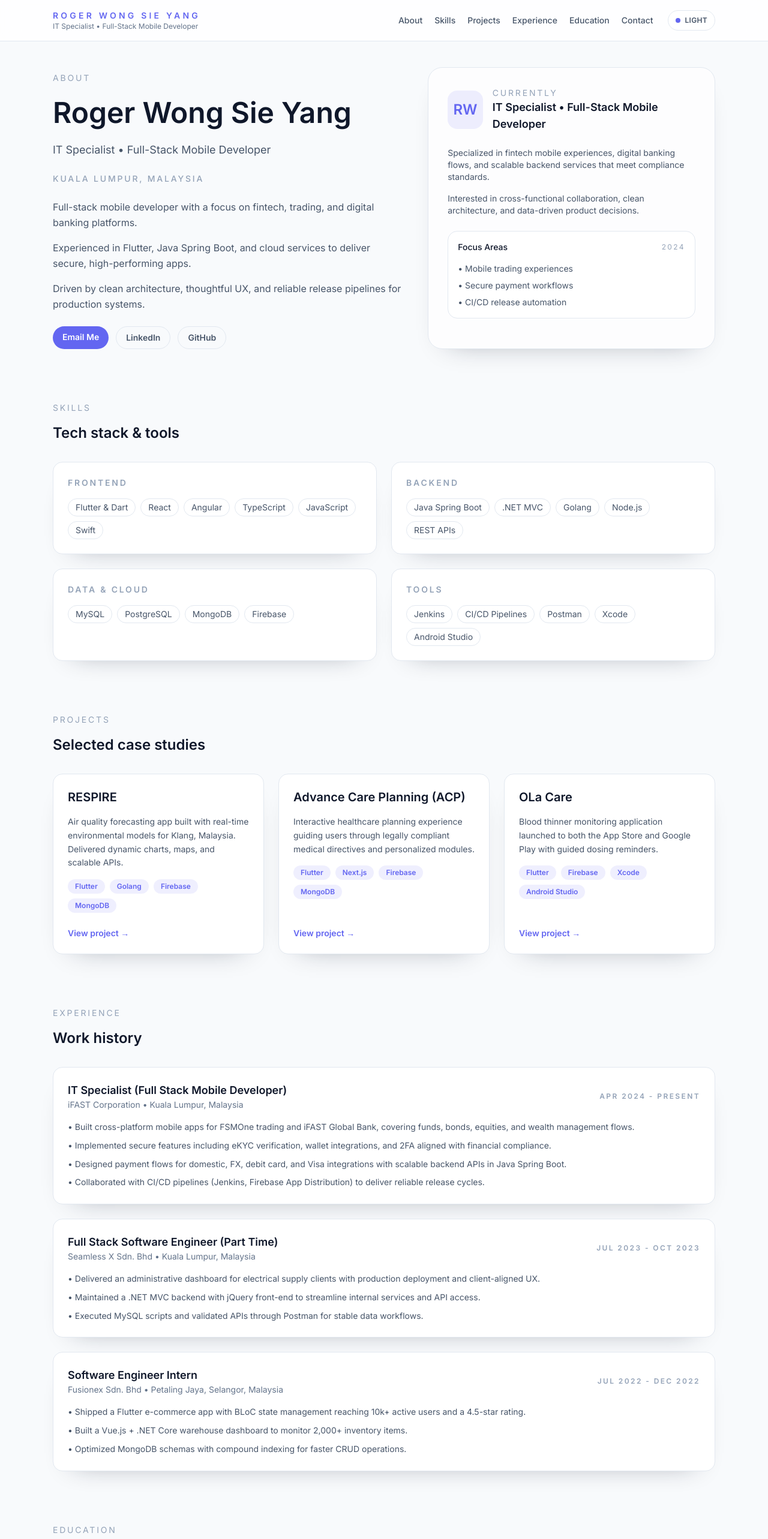
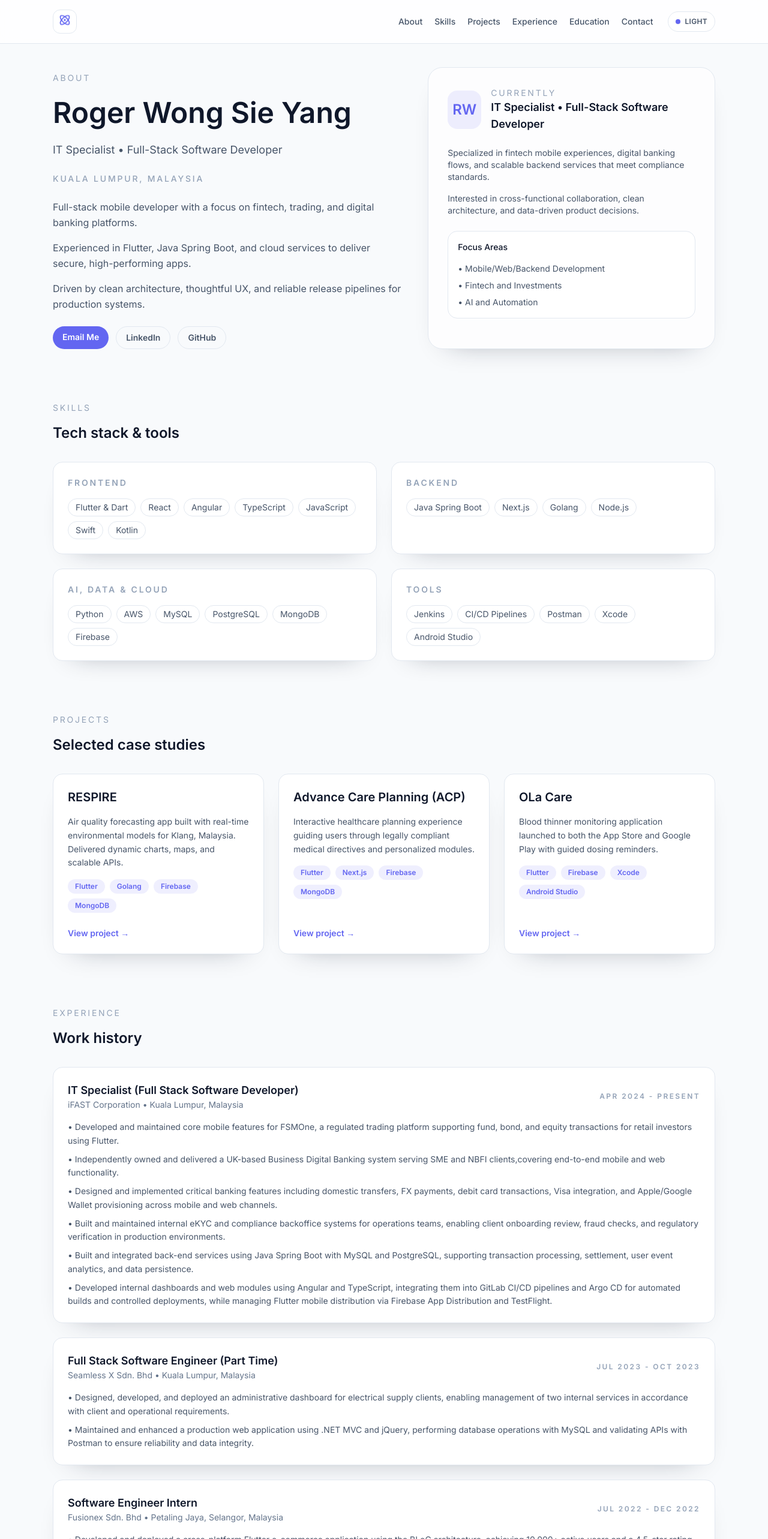
Before and after one commit to Roger-wsy/simple-portfolio, a React (Vite) app: page / in a window 1280 px wide. Shown: the top 2566 px of the page at 60% size. Built offline with nearby package versions, Linux system fonts and the light colour scheme.

Commit message:
add content changes add ui fix for mobile responsive add dist build for gh-pages

```diff
--- a/package.json
+++ b/package.json
@@ -12,6 +12,7 @@
     "deploy": "gh-pages -d dist"
   },
   "dependencies": {
+    "lucide-react": "^0.563.0",
     "react": "^19.2.0",
     "react-dom": "^19.2.0"
   },
--- a/src/components/layout/Footer.jsx
+++ b/src/components/layout/Footer.jsx
@@ -1,7 +1,7 @@
 export default function Footer({ name }) {
   return (
     <footer className="border-t border-slate-200 py-8 text-center text-xs text-slate-500 dark:border-slate-800 dark:text-slate-400">
-      <p>© 2024 {name}. Built with React + Vite.</p>
+      <p>© 2026 {name}. Built with React + Vite.</p>
     </footer>
   )
 }
--- a/src/components/layout/Header.jsx
+++ b/src/components/layout/Header.jsx
@@ -1,22 +1,109 @@
-export default function Header({ name, title, navigation, themeToggle }) {
+import { Atom, Menu, X } from "lucide-react";
+import { useEffect, useId, useState } from "react";
+
+export default function Header({ name, navigation, themeToggle }) {
+  const [isOpen, setIsOpen] = useState(false);
+  const menuId = useId();
+
+  useEffect(() => {
+    if (!isOpen) return;
+
+    const onKeyDown = (event) => {
+      if (event.key === "Escape") setIsOpen(false);
+    };
+
+    const onDismiss = () => {
+      setIsOpen(false);
+    };
+
+    window.addEventListener("keydown", onKeyDown);
+    window.addEventListener("scroll", onDismiss, { passive: true });
+    window.addEventListener("wheel", onDismiss, { passive: true });
+    window.addEventListener("touchmove", onDismiss, { passive: true });
+
+    return () => {
+      window.removeEventListener("keydown", onKeyDown);
+      window.removeEventListener("scroll", onDismiss);
+      window.removeEventListener("wheel", onDismiss);
+      window.removeEventListener("touchmove", onDismiss);
+    };
+  }, [isOpen]);
+
   return (
     <header className="fixed inset-x-0 top-0 z-50 border-b border-slate-200 bg-white/80 backdrop-blur-lg dark:border-slate-800 dark:bg-slate-950/80">
       <div className="mx-auto flex max-w-6xl items-center justify-between px-6 py-4">
-        <div className="flex flex-col">
-          <span className="text-sm font-semibold uppercase tracking-[0.3em] text-indigo-500">{name}</span>
-          <span className="text-xs text-slate-500 dark:text-slate-400">{title}</span>
-        </div>
+        <a
+          href="#about"
+          className="group inline-flex h-10 w-10 items-center justify-center rounded-xl border border-slate-200 bg-white text-indigo-500 shadow-soft transition hover:-translate-y-0.5 hover:border-indigo-300 hover:text-indigo-600 dark:border-slate-800 dark:bg-slate-950"
+          aria-label={`${name} — Home`}
+          title={name}
+          onClick={() => setIsOpen(false)}
+        >
+          <Atom
+            className="h-5 w-5 animate-[floaty_2.6s_ease-in-out_infinite] transition-transform duration-300 group-hover:rotate-12 motion-reduce:animate-none"
+            aria-hidden="true"
+          />
+        </a>
         <div className="flex items-center gap-6">
           <nav className="hidden items-center gap-5 text-sm font-medium text-slate-600 dark:text-slate-300 md:flex">
             {navigation.map((item) => (
-              <a key={item.href} href={item.href} className="transition-colors hover:text-indigo-500">
+              <a
+                key={item.href}
+                href={item.href}
+                className="transition-colors hover:text-indigo-500"
+              >
                 {item.label}
               </a>
             ))}
           </nav>
-          {themeToggle}
+
+          <button
+            type="button"
+            className="inline-flex items-center justify-center rounded-xl border border-slate-200 bg-white p-2 text-slate-700 shadow-soft transition hover:-translate-y-0.5 hover:border-indigo-300 hover:text-indigo-600 dark:border-slate-800 dark:bg-slate-950 dark:text-slate-200 md:hidden"
+            aria-label={isOpen ? "Close menu" : "Open menu"}
+            aria-controls={menuId}
+            aria-expanded={isOpen}
+            onClick={() => setIsOpen((prev) => !prev)}
+          >
+            {isOpen ? (
+              <X className="h-5 w-5" aria-hidden="true" />
+            ) : (
+              <Menu className="h-5 w-5" aria-hidden="true" />
+            )}
+          </button>
+
+          <div className="hidden md:block">{themeToggle}</div>
         </div>
       </div>
+
+      {isOpen ? (
+        <div className="md:hidden" id={menuId}>
+          <div
+            className="fixed inset-0 z-40 bg-white/55 backdrop-blur-sm dark:bg-slate-950/40"
+            aria-hidden="true"
+            onClick={() => setIsOpen(false)}
+          />
+          <div className="fixed inset-x-0 top-[72px] z-50 mx-auto w-full max-w-6xl px-6">
+            <div className="rounded-2xl border border-slate-200 bg-white p-3 shadow-xl dark:border-slate-800 dark:bg-slate-950">
+              <nav className="flex flex-col">
+                {navigation.map((item) => (
+                  <a
+                    key={item.href}
+                    href={item.href}
+                    className="rounded-xl px-4 py-3 text-sm font-medium text-slate-700 transition hover:bg-slate-50 hover:text-indigo-600 dark:text-slate-200 dark:hover:bg-slate-900"
+                    onClick={() => setIsOpen(false)}
+                  >
+                    {item.label}
+                  </a>
+                ))}
+              </nav>
+              <div className="mt-2 border-t border-slate-200 pt-3 dark:border-slate-800">
+                {themeToggle}
+              </div>
+            </div>
+          </div>
+        </div>
+      ) : null}
     </header>
-  )
+  );
 }
--- a/src/data/portfolio.js
+++ b/src/data/portfolio.js
@@ -1,116 +1,125 @@
 export const profile = {
-  name: 'Roger Wong Sie Yang',
-  title: 'IT Specialist • Full-Stack Mobile Developer',
-  location: 'Kuala Lumpur, Malaysia',
+  name: "Roger Wong Sie Yang",
+  title: "IT Specialist • Full-Stack Software Developer",
+  location: "Kuala Lumpur, Malaysia",
   summary: [
-    'Full-stack mobile developer with a focus on fintech, trading, and digital banking platforms.',
-    'Experienced in Flutter, Java Spring Boot, and cloud services to deliver secure, high-performing apps.',
-    'Driven by clean architecture, thoughtful UX, and reliable release pipelines for production systems.',
+    "Full-stack mobile developer with a focus on fintech, trading, and digital banking platforms.",
+    "Experienced in Flutter, Java Spring Boot, and cloud services to deliver secure, high-performing apps.",
+    "Driven by clean architecture, thoughtful UX, and reliable release pipelines for production systems.",
   ],
   contact: {
-    email: 'rogerwong20011021@gmail.com',
-    phone: '(+60)18-2103050',
-    linkedin: 'https://www.linkedin.com/in/roger-wong-sie-yang-415a691ab/',
-    github: 'https://github.com/Roger-wsy',
+    email: "rogerwong20011021@gmail.com",
+    phone: "(+60)18-2103050",
+    linkedin: "https://www.linkedin.com/in/roger-wong-sie-yang-415a691ab/",
+    github: "https://github.com/Roger-wsy",
   },
-}
+};
 
 export const skills = [
   {
-    category: 'Frontend',
-    items: ['Flutter & Dart', 'React', 'Angular', 'TypeScript', 'JavaScript', 'Swift'],
+    category: "Frontend",
+    items: [
+      "Flutter & Dart",
+      "React",
+      "Angular",
+      "TypeScript",
+      "JavaScript",
+      "Swift",
+      "Kotlin",
+    ],
   },
   {
-    category: 'Backend',
-    items: ['Java Spring Boot', '.NET MVC', 'Golang', 'Node.js', 'REST APIs'],
+    category: "Backend",
+    items: ["Java Spring Boot", "Next.js", "Golang", "Node.js"],
   },
   {
-    category: 'Data & Cloud',
-    items: ['MySQL', 'PostgreSQL', 'MongoDB', 'Firebase'],
+    category: "AI, Data & Cloud",
+    items: ["Python", "AWS", "MySQL", "PostgreSQL", "MongoDB", "Firebase"],
   },
   {
-    category: 'Tools',
-    items: ['Jenkins', 'CI/CD Pipelines', 'Postman', 'Xcode', 'Android Studio'],
+    category: "Tools",
+    items: ["Jenkins", "CI/CD Pipelines", "Postman", "Xcode", "Android Studio"],
   },
-]
+];
 
 export const projects = [
   {
-    name: 'RESPIRE',
+    name: "RESPIRE",
     description:
-      'Air quality forecasting app built with real-time environmental models for Klang, Malaysia. Delivered dynamic charts, maps, and scalable APIs.',
-    tech: ['Flutter', 'Golang', 'Firebase', 'MongoDB'],
-    link: 'https://cerc.co.uk/forecasting/air-quality/klang.html',
+      "Air quality forecasting app built with real-time environmental models for Klang, Malaysia. Delivered dynamic charts, maps, and scalable APIs.",
+    tech: ["Flutter", "Golang", "Firebase", "MongoDB"],
+    link: "https://cerc.co.uk/forecasting/air-quality/klang.html",
   },
   {
-    name: 'Advance Care Planning (ACP)',
+    name: "Advance Care Planning (ACP)",
     description:
-      'Interactive healthcare planning experience guiding users through legally compliant medical directives and personalized modules.',
-    tech: ['Flutter', 'Next.js', 'Firebase', 'MongoDB'],
-    link: 'https://github.com/Roger-wsy',
+      "Interactive healthcare planning experience guiding users through legally compliant medical directives and personalized modules.",
+    tech: ["Flutter", "Next.js", "Firebase", "MongoDB"],
+    link: "https://github.com/Roger-wsy",
   },
   {
-    name: 'OLa Care',
+    name: "OLa Care",
     description:
-      'Blood thinner monitoring application launched to both the App Store and Google Play with guided dosing reminders.',
-    tech: ['Flutter', 'Firebase', 'Xcode', 'Android Studio'],
-    link: 'https://github.com/Roger-wsy',
+      "Blood thinner monitoring application launched to both the App Store and Google Play with guided dosing reminders.",
+    tech: ["Flutter", "Firebase", "Xcode", "Android Studio"],
+    link: "https://github.com/Roger-wsy",
   },
-]
+];
 
 export const experiences = [
   {
-    role: 'IT Specialist (Full Stack Mobile Developer)',
-    company: 'iFAST Corporation',
-    period: 'Apr 2024 - Present',
-    location: 'Kuala Lumpur, Malaysia',
+    role: "IT Specialist (Full Stack Software Developer)",
+    company: "iFAST Corporation",
+    period: "Apr 2024 - Present",
+    location: "Kuala Lumpur, Malaysia",
     highlights: [
-      'Built cross-platform mobile apps for FSMOne trading and iFAST Global Bank, covering funds, bonds, equities, and wealth management flows.',
-      'Implemented secure features including eKYC verification, wallet integrations, and 2FA aligned with financial compliance.',
-      'Designed payment flows for domestic, FX, debit card, and Visa integrations with scalable backend APIs in Java Spring Boot.',
-      'Collaborated with CI/CD pipelines (Jenkins, Firebase App Distribution) to deliver reliable release cycles.',
+      "Developed and maintained core mobile features for FSMOne, a regulated trading platform supporting fund, bond, and equity transactions for retail investors using Flutter.",
+      "Independently owned and delivered a UK-based Business Digital Banking system serving SME and NBFI clients,covering end-to-end mobile and web functionality.",
+      "Designed and implemented critical banking features including domestic transfers, FX payments, debit card transactions, Visa integration, and Apple/Google Wallet provisioning across mobile and web channels.",
+      "Built and maintained internal eKYC and compliance backoffice systems for operations teams, enabling client onboarding review, fraud checks, and regulatory verification in production environments.",
+      "Built and integrated back-end services using Java Spring Boot with MySQL and PostgreSQL, supporting transaction processing, settlement, user event analytics, and data persistence.",
+      "Developed internal dashboards and web modules using Angular and TypeScript, integrating them into GitLab CI/CD pipelines and Argo CD for automated builds and controlled deployments, while managing Flutter mobile distribution via Firebase App Distribution and TestFlight.",
     ],
   },
   {
-    role: 'Full Stack Software Engineer (Part Time)',
-    company: 'Seamless X Sdn. Bhd',
-    period: 'Jul 2023 - Oct 2023',
-    location: 'Kuala Lumpur, Malaysia',
+    role: "Full Stack Software Engineer (Part Time)",
+    company: "Seamless X Sdn. Bhd",
+    period: "Jul 2023 - Oct 2023",
+    location: "Kuala Lumpur, Malaysia",
     highlights: [
-      'Delivered an administrative dashboard for electrical supply clients with production deployment and client-aligned UX.',
-      'Maintained a .NET MVC backend with jQuery front-end to streamline internal services and API access.',
-      'Executed MySQL scripts and validated APIs through Postman for stable data workflows.',
+      "Designed, developed, and deployed an administrative dashboard for electrical supply clients, enabling management of two internal services in accordance with client and operational requirements.",
+      "Maintained and enhanced a production web application using .NET MVC and jQuery, performing database operations with MySQL and validating APIs with Postman to ensure reliability and data integrity.",
     ],
   },
   {
-    role: 'Software Engineer Intern',
-    company: 'Fusionex Sdn. Bhd',
-    period: 'Jul 2022 - Dec 2022',
-    location: 'Petaling Jaya, Selangor, Malaysia',
+    role: "Software Engineer Intern",
+    company: "Fusionex Sdn. Bhd",
+    period: "Jul 2022 - Dec 2022",
+    location: "Petaling Jaya, Selangor, Malaysia",
     highlights: [
-      'Shipped a Flutter e-commerce app with BLoC state management reaching 10k+ active users and a 4.5-star rating.',
-      'Built a Vue.js + .NET Core warehouse dashboard to monitor 2,000+ inventory items.',
-      'Optimized MongoDB schemas with compound indexing for faster CRUD operations.',
+      "Developed and deployed a cross-platform Flutter e-commerce application using the BLoC architecture, achieving 10,000+ active users and a 4.5-star rating across iOS and Android platforms.",
+      "Built an internal warehouse management system using Vue.js and .NET Core, designing MongoDB schemas with compound indexes to support efficient inventory tracking for 2,000+ stock items.",
     ],
   },
-]
+];
 
 export const education = [
   {
-    school: 'University Malaya',
-    degree: 'Bachelor of Computer Science (Artificial Intelligence)',
-    period: 'Oct 2020 - Feb 2024',
-    detail: 'CGPA 3.92 (Honours) • Full Scholarship from Yayasan Sarawak (2022)',
+    school: "University Malaya",
+    degree: "Bachelor of Computer Science (Artificial Intelligence)",
+    period: "Oct 2020 - Feb 2024",
+    detail:
+      "CGPA 3.92 (Honours) • Full Scholarship from Yayasan Sarawak (2022)",
     courses:
-      'Data Structures & Algorithms, Databases, Machine Learning, Deep Learning, NLP, Operating Systems',
+      "Data Structures & Algorithms, Databases, Machine Learning, Deep Learning, NLP, Operating Systems",
   },
-]
+];
 
 export const navigation = [
-  { label: 'About', href: '#about' },
-  { label: 'Skills', href: '#skills' },
-  { label: 'Projects', href: '#projects' },
-  { label: 'Experience', href: '#experience' },
-  { label: 'Education', href: '#education' },
-  { label: 'Contact', href: '#contact' },
-]
+  { label: "About", href: "#about" },
+  { label: "Skills", href: "#skills" },
+  { label: "Projects", href: "#projects" },
+  { label: "Experience", href: "#experience" },
+  { label: "Education", href: "#education" },
+  { label: "Contact", href: "#contact" },
+];
--- a/src/index.css
+++ b/src/index.css
@@ -27,3 +27,15 @@
     @apply mt-2 text-sm uppercase tracking-[0.2em] text-slate-400;
   }
 }
+
+@layer utilities {
+  @keyframes floaty {
+    0%,
+    100% {
+      transform: translateY(0);
+    }
+    50% {
+      transform: translateY(-3px);
+    }
+  }
+}
--- a/src/sections/AboutSection.jsx
+++ b/src/sections/AboutSection.jsx
@@ -7,8 +7,12 @@ export default function AboutSection({ profile }) {
           <h1 className="text-4xl font-semibold text-slate-900 dark:text-white sm:text-5xl">
             {profile.name}
           </h1>
-          <p className="text-lg text-slate-600 dark:text-slate-300">{profile.title}</p>
-          <p className="text-sm font-medium uppercase tracking-[0.2em] text-slate-400">{profile.location}</p>
+          <p className="text-lg text-slate-600 dark:text-slate-300">
+            {profile.title}
+          </p>
+          <p className="text-sm font-medium uppercase tracking-[0.2em] text-slate-400">
+            {profile.location}
+          </p>
           <div className="space-y-4 text-base leading-relaxed text-slate-600 dark:text-slate-300">
             {profile.summary.map((line) => (
               <p key={line}>{line}</p>
@@ -45,32 +49,38 @@ export default function AboutSection({ profile }) {
               RW
             </div>
             <div>
-              <p className="text-sm uppercase tracking-[0.2em] text-slate-400">Currently</p>
-              <p className="text-lg font-semibold text-slate-900 dark:text-white">{profile.title}</p>
+              <p className="text-sm uppercase tracking-[0.2em] text-slate-400">
+                Currently
+              </p>
+              <p className="text-lg font-semibold text-slate-900 dark:text-white">
+                {profile.title}
+              </p>
             </div>
           </div>
           <div className="space-y-4 text-sm text-slate-600 dark:text-slate-300">
             <p>
-              Specialized in fintech mobile experiences, digital banking flows, and scalable backend services that
-              meet compliance standards.
+              Specialized in fintech mobile experiences, digital banking flows,
+              and scalable backend services that meet compliance standards.
             </p>
             <p>
-              Interested in cross-functional collaboration, clean architecture, and data-driven product decisions.
+              Interested in cross-functional collaboration, clean architecture,
+              and data-driven product decisions.
             </p>
           </div>
           <div className="grid gap-4 rounded-2xl border border-slate-200 bg-white p-4 text-sm text-slate-600 dark:border-slate-700 dark:bg-slate-950 dark:text-slate-300">
             <div className="flex items-center justify-between">
-              <span className="font-medium text-slate-900 dark:text-white">Focus Areas</span>
-              <span className="text-xs uppercase tracking-[0.2em] text-slate-400">2024</span>
+              <span className="font-medium text-slate-900 dark:text-white">
+                Focus Areas
+              </span>
             </div>
             <ul className="space-y-2">
-              <li>• Mobile trading experiences</li>
-              <li>• Secure payment workflows</li>
-              <li>• CI/CD release automation</li>
+              <li>• Mobile/Web/Backend Development</li>
+              <li>• Fintech and Investments</li>
+              <li>• AI and Automation</li>
             </ul>
           </div>
         </div>
       </div>
     </section>
-  )
+  );
 }
--- a/src/sections/ContactSection.jsx
+++ b/src/sections/ContactSection.jsx
@@ -2,53 +2,72 @@ export default function ContactSection({ contact }) {
   return (
     <section id="contact" className="scroll-mt-24">
       <p className="section-subtitle">Contact</p>
+
       <div className="mt-4 grid gap-6 rounded-2xl border border-slate-200 bg-white p-8 shadow-soft dark:border-slate-800 dark:bg-slate-900 md:grid-cols-[1.2fr_0.8fr]">
+        {/* Left */}
         <div className="space-y-4">
-          <h2 className="section-title">Let&apos;s build something impactful</h2>
+          <h2 className="section-title">
+            Open to Software Engineering Opportunities
+          </h2>
+
           <p className="text-sm leading-relaxed text-slate-600 dark:text-slate-300">
-            Open to collaborating on fintech, mobile, and platform engineering initiatives. Reach out for roles,
-            consulting, or knowledge sharing.
+            I am currently open to full-time software engineering roles,
+            particularly in fintech, digital banking, and platform engineering.
+            I am interested in building scalable, reliable systems in regulated
+            production environments.
           </p>
+
+          <p className="text-sm leading-relaxed text-slate-600 dark:text-slate-300">
+            Feel free to reach out for opportunities, technical discussions, or
+            referrals.
+          </p>
+
           <div className="space-y-2 text-sm text-slate-600 dark:text-slate-300">
             <p>
-              <span className="font-semibold text-slate-900 dark:text-white">Email:</span>{' '}
-              <a className="text-indigo-500" href={`mailto:${contact.email}`}>
+              <span className="font-semibold text-slate-900 dark:text-white">
+                Email:
+              </span>{" "}
+              <a
+                className="text-indigo-500 hover:underline"
+                href={`mailto:${contact.email}`}
+              >
                 {contact.email}
               </a>
             </p>
-            <p>
-              <span className="font-semibold text-slate-900 dark:text-white">Phone:</span> {contact.phone}
-            </p>
           </div>
         </div>
+
+        {/* Right */}
         <div className="flex flex-col gap-3 text-sm">
           <a
-            className="flex items-center justify-between rounded-xl border border-slate-200 px-4 py-3 text-slate-600 transition hover:border-indigo-400 hover:text-indigo-500 dark:border-slate-700 dark:text-slate-300"
+            className="flex items-center justify-between rounded-xl border border-slate-200 px-4 py-3 font-medium text-slate-700 transition hover:border-indigo-400 hover:text-indigo-500 dark:border-slate-700 dark:text-slate-300"
             href={contact.linkedin}
             target="_blank"
             rel="noreferrer"
           >
-            LinkedIn
+            LinkedIn Profile
             <span aria-hidden>↗</span>
           </a>
+
           <a
-            className="flex items-center justify-between rounded-xl border border-slate-200 px-4 py-3 text-slate-600 transition hover:border-indigo-400 hover:text-indigo-500 dark:border-slate-700 dark:text-slate-300"
+            className="flex items-center justify-between rounded-xl border border-slate-200 px-4 py-3 font-medium text-slate-700 transition hover:border-indigo-400 hover:text-indigo-500 dark:border-slate-700 dark:text-slate-300"
             href={contact.github}
             target="_blank"
             rel="noreferrer"
           >
-            GitHub
+            GitHub Projects
             <span aria-hidden>↗</span>
           </a>
+
           <a
-            className="flex items-center justify-between rounded-xl border border-slate-200 px-4 py-3 text-slate-600 transition hover:border-indigo-400 hover:text-indigo-500 dark:border-slate-700 dark:text-slate-300"
+            className="flex items-center justify-between rounded-xl border border-indigo-500 bg-indigo-50 px-4 py-3 font-medium text-indigo-600 transition hover:bg-indigo-100 dark:border-indigo-400 dark:bg-indigo-500/10 dark:text-indigo-400"
             href={`mailto:${contact.email}`}
           >
-            Email
+            Get in Touch
             <span aria-hidden>↗</span>
           </a>
         </div>
       </div>
     </section>
-  )
+  );
 }
```
Also changed, not shown: 6 other files (tests, documents, lock files or other folders).
